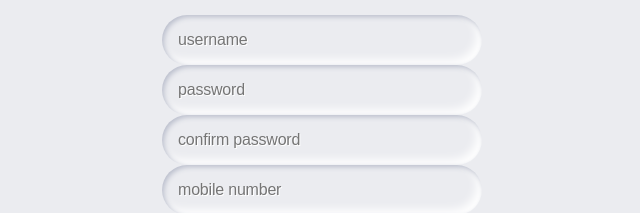
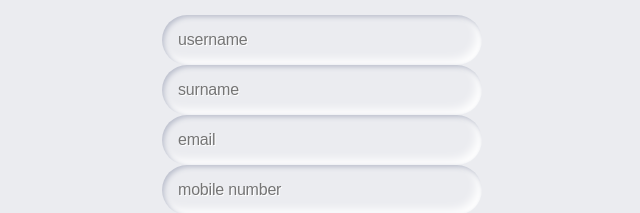
Before and after one commit to Rustam200391/list-api, a React (Create React App) app: page / in a window 1280 px wide. Shown: the part 147-360 px from the top of the page, without its empty margins (318-958 px from the left). Built offline with nearby package versions, Linux system fonts and the light colour scheme.

Commit message:
add input email & remove password input commit

```diff
--- a/src/App.tsx
+++ b/src/App.tsx
@@ -1,4 +1,3 @@
-import React from 'react';
 import {  BrowserRouter as Router,  Routes,  Route} from "react-router-dom";
 import Home from './pages/Home';
 import EditUsers from './pages/EditUsers';
--- a/src/components/Form.jsx
+++ b/src/components/Form.jsx
@@ -72,15 +72,14 @@ export const Form = () => {
                         })} placeholder='username' />
                         {errors.username?.type === 'required' && <p role="alert">Username name is required</p>}
 
-                        <input type="text" {...register("password", {
-                            required: "Password name is required"
-                        })} placeholder='password' />
-                        {errors.password?.type === 'required' && <p role="alert">Password name is required</p>}
+                        <input type="text" {...register("surname", {
+                            required: 'surname name is required'
+                        })} placeholder='surname' />
+                        {errors.surname?.type === 'required' && <p role="alert">Surname name is required</p>}
 
-                        <input type="text" {...register("confirmPassword", {
-                            required: "Confirm password name is required"
-                        })} placeholder='confirm password' />
-                        {errors.confirmPassword?.type === 'required' && <p role="alert">Confirm password name is required</p>}
+                        <input type="text" name="email" {...register("email", {
+                        required: "Email name is required"
+                        })} placeholder='email' />
 
                         <input type="telNo" {...register("mobile", {
                             required: "Mobile number is required.",
```
Also changed, not shown: 1 other file (tests, documents, lock files or other folders).
